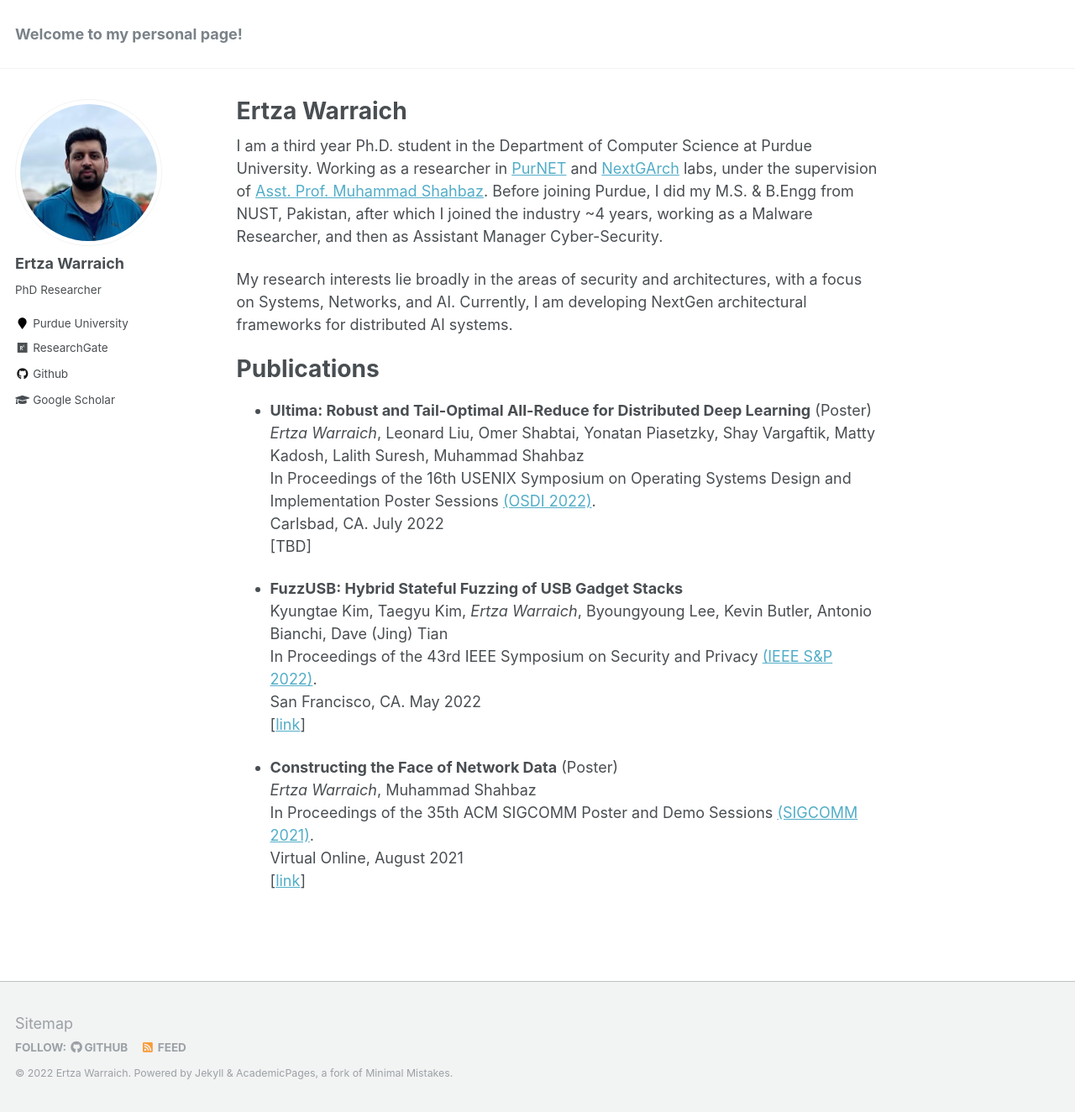
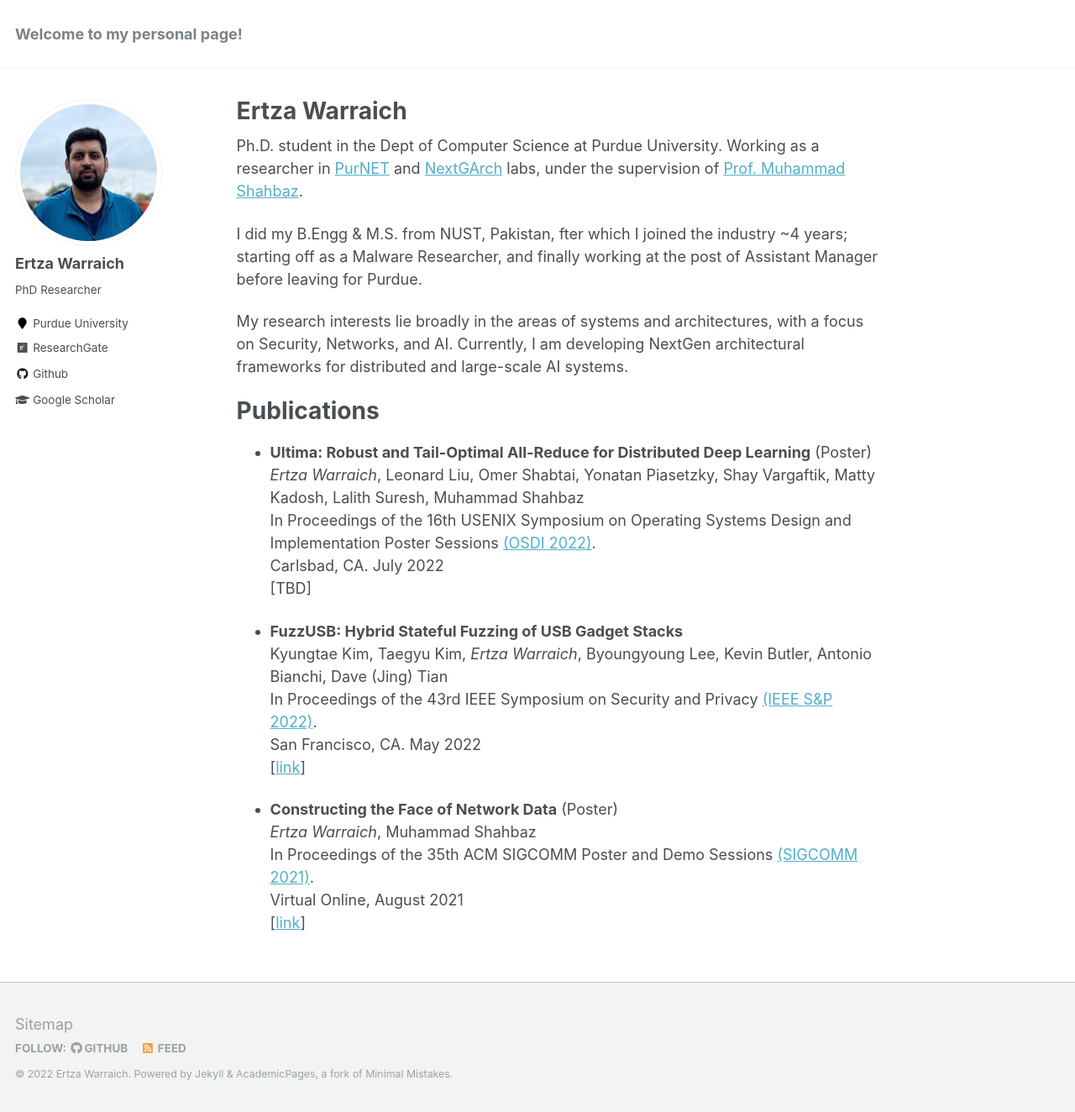
Before and after one commit to ertza/ertza.github.io, a Jekyll site: the page built from _pages/about.md, in a window 1280 px wide and 1324 px high. Shown: the whole window at 84% size. Built offline with Jekyll 4.4.1, drawn with Linux system fonts in a browser that asks for light colours.

Commit message:
Update about.md

```diff
--- a/_pages/about.md
+++ b/_pages/about.md
@@ -8,11 +8,13 @@ redirect_from:
   - /about.html
 ---
 
-I am a third year Ph.D. student in the Department of Computer Science at Purdue University.
-Working as a researcher in [PurNET](https://purnet-lab.gitlab.io) and [NextGArch](https://nextgarch.gitlab.io) labs, under the supervision of [Asst. Prof. Muhammad Shahbaz](https://mshahbaz.gitlab.io).
-Before joining Purdue, I did my M.S. & B.Engg from NUST, Pakistan, after which I joined the industry ~4 years, working as a Malware Researcher, and then as Assistant Manager Cyber-Security.
+Ph.D. student in the Dept of Computer Science at Purdue University.
+Working as a researcher in [PurNET](https://purnet-lab.gitlab.io) and [NextGArch](https://nextgarch.gitlab.io) labs, under the supervision of [Prof. Muhammad Shahbaz](https://mshahbaz.gitlab.io).
 
-My research interests lie broadly in the areas of security and architectures, with a focus on Systems, Networks, and AI. Currently, I am developing NextGen architectural frameworks for distributed AI systems.
+I did my B.Engg & M.S. from NUST, Pakistan, fter which I joined the industry ~4 years; starting off as a Malware Researcher, and finally working at the post of Assistant Manager before leaving for Purdue.
+
+My research interests lie broadly in the areas of systems and architectures, with a focus on Security, Networks, and AI.
+Currently, I am developing NextGen architectural frameworks for distributed and large-scale AI systems.
 
 Publications
 ======
```
